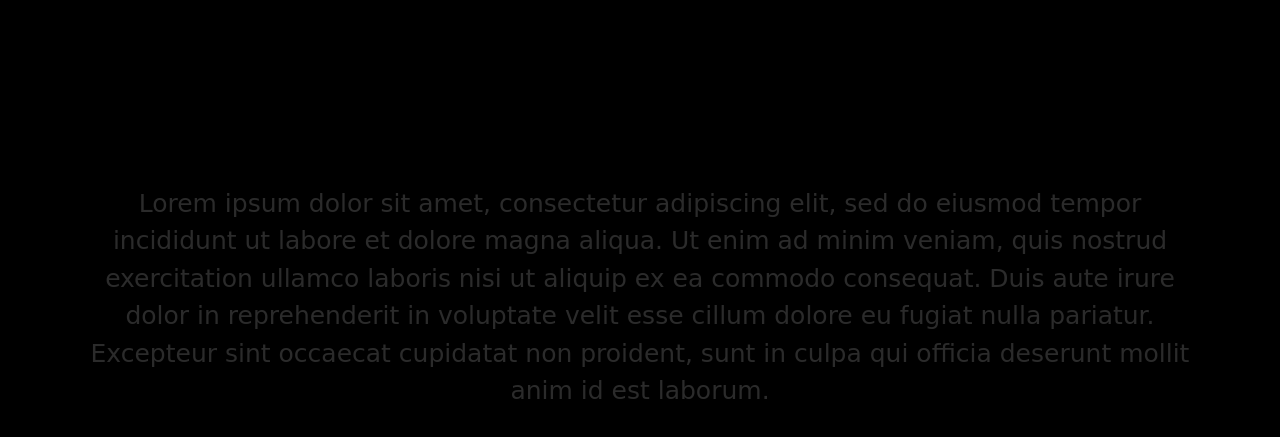
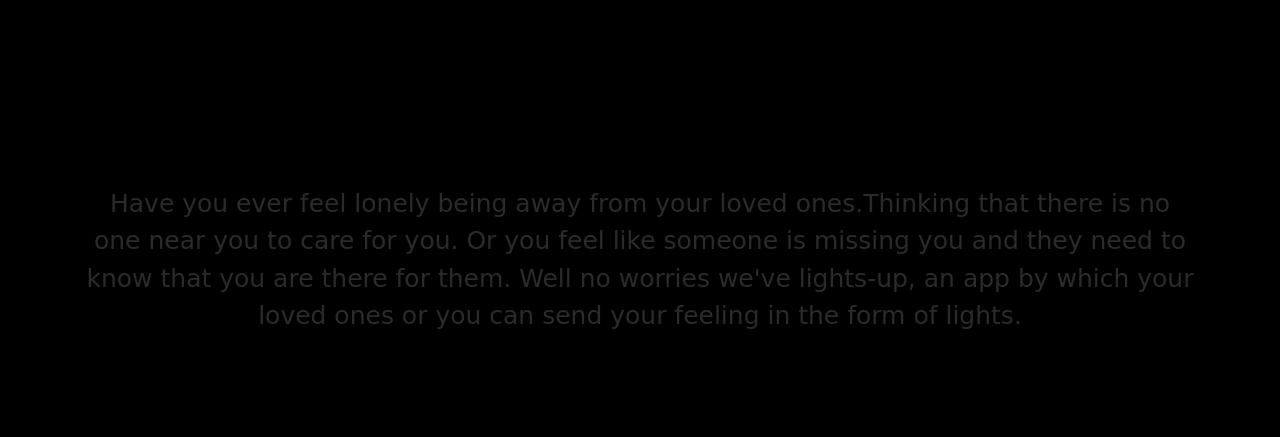
Before and after one commit to Atharv-777/lights-up-web, a plain HTML site: page index.html in a window 1280 px wide. Shown: the part 73-510 px from the top of the page. Drawn offline with nearby package versions, Linux system fonts and the light colour scheme; a web font is replaced by a local one.

Commit message:
paragraph added

```diff
--- a/index.html
+++ b/index.html
@@ -28,9 +28,10 @@
         </div>
 
         <div class="text container">
-            <p>Lorem ipsum dolor sit amet, consectetur adipiscing elit, sed do eiusmod tempor incididunt ut labore et dolore magna aliqua. Ut enim ad minim veniam, quis nostrud
-                exercitation ullamco laboris nisi ut aliquip ex ea commodo consequat. Duis aute irure dolor in reprehenderit in voluptate velit esse cillum dolore eu fugiat nulla
-                pariatur. Excepteur sint occaecat cupidatat non proident, sunt in culpa qui officia deserunt mollit anim id est laborum.</p>
+            <p>Have you ever feel lonely being away from your loved ones.Thinking that there is no one near you to care for you. Or you feel like someone is missing you
+                and they need to know that you are there for them. Well no worries we've lights-up, an app by which your loved ones or you can send your feeling
+                in the form of lights.
+            </p>
         </div>
 
         <div class="shadowContainer container"><div class="shadow"></div></div>
--- a/style/style.css
+++ b/style/style.css
@@ -53,7 +53,7 @@
   }
   .shadow{
       width: 70%;
-      height: 3px;
+      height: 4px;
       border-radius: 100%;
       opacity: 0.2;
       display: inline-block;
@@ -61,7 +61,7 @@
 
   @-webkit-keyframes shadowGlow {
     from {
-      background: #24001d;
+      background: #0033ff7a;
     }
 
     to {
```
